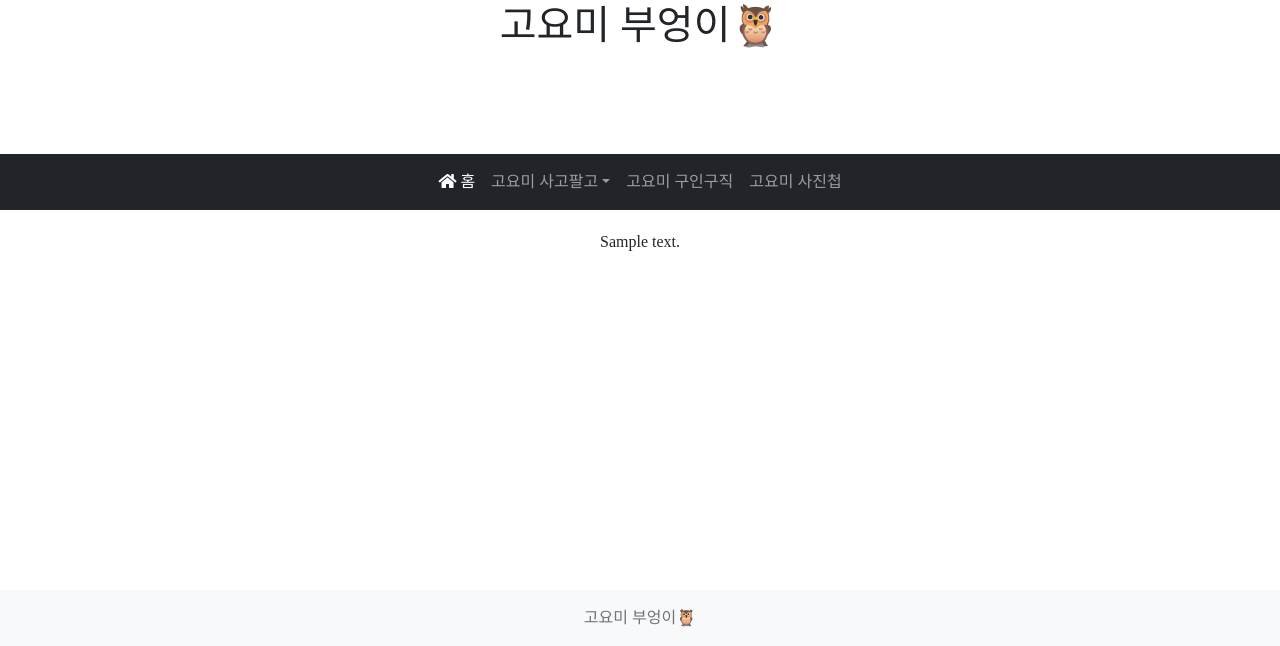
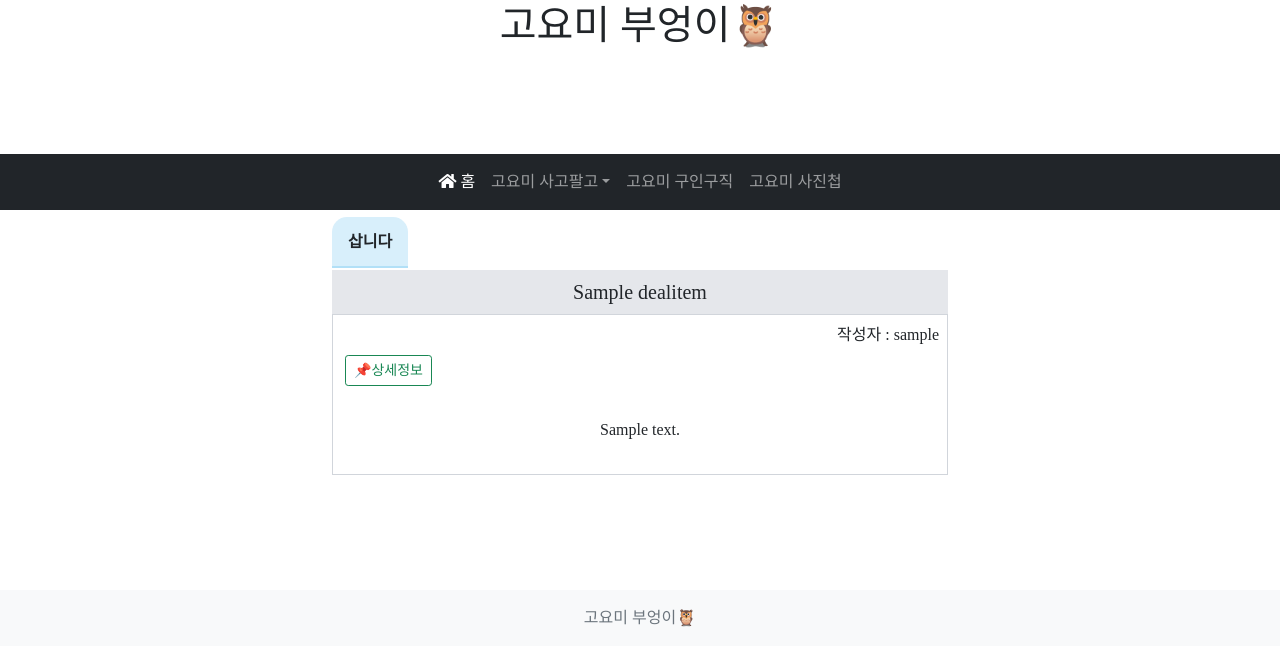
Before and after one commit to seuljaa/lllolll, a Django app: page /deal/deal_detail/1/ in a window 1280 px wide. Shown: the part 154-800 px from the top of the page. Run offline with Django 4.2, Linux system fonts and the light colour scheme; a user stored in the database is signed in; tables that the repository leaves empty hold one stand-in row (values such as "Sample post"); some libraries are stand-ins or nearby versions; some web fonts are replaced.

Commit message:
게시글디테일대충..

```diff
--- a/config/static/common.css
+++ b/config/static/common.css
@@ -1,3 +1,15 @@
+.t-m-0 {
+  margin: 0px;
+}
+
+.t-m-1 {
+  margin: 0.25rem;
+}
+
+.t-m-2 {
+  margin: 0.5rem;
+}
+
 .t-my-\[0px\] {
   margin-top: 0px;
   margin-bottom: 0px;
@@ -32,6 +44,10 @@
   margin-bottom: 0.5rem;
 }
 
+.t-ml-3 {
+  margin-left: 0.75rem;
+}
+
 .t-block {
   display: block;
 }
@@ -42,6 +58,18 @@
 
 .t-grid {
   display: grid;
+}
+
+.t-h-1 {
+  height: 0.25rem;
+}
+
+.t-h-0 {
+  height: 0px;
+}
+
+.t-h-1\/2 {
+  height: 50%;
 }
 
 .t-min-h-screen {
@@ -64,6 +92,10 @@
   width: 100%;
 }
 
+.t-w-1\/2 {
+  width: 50%;
+}
+
 .t-flex-1 {
   flex: 1 1 0%;
 }
@@ -74,6 +106,10 @@
 
 .t-flex-col {
   flex-direction: column;
+}
+
+.t-content-start {
+  align-content: flex-start;
 }
 
 .t-items-center {
@@ -98,6 +134,10 @@
 
 .t-border-0 {
   border-width: 0px;
+}
+
+.t-border {
+  border-width: 1px;
 }
 
 .t-border-r-0 {
@@ -125,6 +165,16 @@
   border-color: rgb(156 163 175 / var(--tw-border-opacity));
 }
 
+.t-border-gray-300 {
+  --tw-border-opacity: 1;
+  border-color: rgb(209 213 219 / var(--tw-border-opacity));
+}
+
+.t-bg-gray-200 {
+  --tw-bg-opacity: 1;
+  background-color: rgb(229 231 235 / var(--tw-bg-opacity));
+}
+
 .t-object-cover {
   -o-object-fit: cover;
      object-fit: cover;
@@ -140,6 +190,22 @@
 
 .t-p-3 {
   padding: 0.75rem;
+}
+
+.t-p-1 {
+  padding: 0.25rem;
+}
+
+.t-p-2 {
+  padding: 0.5rem;
+}
+
+.t-p-4 {
+  padding: 1rem;
+}
+
+.t-p-8 {
+  padding: 2rem;
 }
 
 .t-py-\[20px\] {
@@ -159,6 +225,10 @@
   padding-top: 0.75rem;
 }
 
+.t-text-left {
+  text-align: left;
+}
+
 .t-text-center {
   text-align: center;
 }
@@ -174,6 +244,21 @@
 .t-text-2xl {
   font-size: 1.5rem;
   line-height: 2rem;
+}
+
+.t-text-sm {
+  font-size: 0.875rem;
+  line-height: 1.25rem;
+}
+
+.t-text-xl {
+  font-size: 1.25rem;
+  line-height: 1.75rem;
+}
+
+.t-text-lg {
+  font-size: 1.125rem;
+  line-height: 1.75rem;
 }
 
 .t-font-bold {
--- a/config/templates/deal/deal_items_detail.html
+++ b/config/templates/deal/deal_items_detail.html
@@ -1,11 +1,63 @@
 {% extends "layout.html" %}
 {% load django_bootstrap5 %}
 {% block content %}
-
-
-<div class="t-text-center">
-    {{ detail.content | safe }}
+<div class="container t-text-center t-w-1/2">
+    <div>
+        <div class="t-text-left">
+            {%if detail.sale_buy == True %}
+            <p class="t-font-bold"><span
+                    style=" border-radius: 15px 15px 0 0; border-bottom: 2px solid #B2E0F7; padding: 1em; background: #D8EFFB;">삽니다</span>
+            </p>
+            {% else %}
+            <p><span
+                    style=" border-radius: 15px 15px 0 0; border-bottom: 2px solid #B2E0F7; padding: 1em; background: #D8EFFB;">팝니다</span>
+            </p>
+            {% endif %}
+        </div>
+        <div class="t-bg-gray-200 t-p-2 t-text-xl">
+            {{ detail.subject }}
+        </div>
+    </div>
+    <div class="t-border-solid t-border t-border-gray-300">
+        <div class="t-text-right t-p-2">
+            작성자 : {{ detail.user }}
+        </div>
+        <div class="t-text-left t-ml-3">
+            <button id="ss" class="btn btn-sm collapsed btn-outline-success" type="button" data-bs-toggle="collapse"
+                    data-bs-target="#demo">
+                📌상세정보
+            </button>
+            <div class="collapse " id="demo">
+                <div class="t-flex t-justify">
+                    <div class="card card-body t-w-1/2">
+                        <table class="table table-hover t-text-center t-align-middle">
+                            <thead>
+                            <tr class="thead-dark">
+                                <th>직업군</th>
+                                <th>부위</th>
+                                <th>스타포스</th>
+                                <th>윗잠</th>
+                                <th>아랫잠</th>
+                            </tr>
+                            </thead>
+                            <tbody>
+                            <tr>
+                                <td>{{ detail.group }}</td>
+                                <td>{{ detail.part }}</td>
+                                <td>{{ detail.star_force }}</td>
+                                <td>{{ detail.ability_1 }}</td>
+                                <td>{{ detail.ability_2 }}</td>
+                            </tr>
+                            </tbody>
+                        </table>
+                    </div>
+                </div>
+            </div>
+        </div>
+        <div class="t-p-8">
+            {{ detail.content | safe }}
+        </div>
+    </div>
 </div>
 
-
 {% endblock %}
--- a/deal/models.py
+++ b/deal/models.py
@@ -5,16 +5,16 @@ from accounts.models import User
 
 class DealItems(models.Model):
     STAR_FORCE_CHOICES = (
-        ('na', '해당없음'),
-        ('under_17', '17성 이하'),
-        ('up_17', '17성 초과'),
+        ('해당없음', '해당없음'),
+        ('17성 이하', '17성 이하'),
+        ('17성 초과', '17성 초과'),
     )
 
     ABILITY_CHOICES = (
-        ('na', '해당없음'),
-        ('epic', '에픽'),
-        ('unique', '유니크'),
-        ('legendary', '레전드리'),
+        ('해당없음', '해당없음'),
+        ('에픽', '에픽'),
+        ('유니크', '유니크'),
+        ('레전드리', '레전드리'),
     )
 
     SERVER_CHOICES = (
@@ -33,21 +33,21 @@ class DealItems(models.Model):
     )
 
     GROUP_CHOICES = (
-        ('warrior', '전사'),
-        ('magician', '마법사'),
-        ('archer', '궁수'),
-        ('thief', '도적'),
-        ('pirate', '해적'),
+        ('전사', '전사'),
+        ('마법사', '마법사'),
+        ('궁수', '궁수'),
+        ('도적', '도적'),
+        ('해적', '해적'),
     )
 
     Armor_CHOICES = (
-        ('cap', '모자'),
-        ('top', '상의'),
-        ('bottom', '하의'),
-        ('dress', '한벌옷'),
-        ('gloves', '장갑'),
-        ('cape', '망토'),
-        ('shoes', '신발'),
+        ('모자', '모자'),
+        ('상의', '상의'),
+        ('하의', '하의'),
+        ('한벌옷', '한벌옷'),
+        ('장갑', '장갑'),
+        ('망토', '망토'),
+        ('신발', '신발'),
     )
 
     user = models.ForeignKey(User, on_delete=models.DO_NOTHING)
--- a/photo/models.py
+++ b/photo/models.py
@@ -27,7 +27,7 @@ class Photo_post(models.Model):
 class Photo_Image(models.Model):
 
     post = models.ForeignKey(Photo_post, on_delete=models.CASCADE)
-    imgfile = models.ImageField(null=True, upload_to="photo", blank=True)
+    imgfile = models.ImageField(null=False, upload_to="photo", blank=False)
 
     def delete(self, *args, **kargs):
         os.remove(os.path.join(settings.MEDIA_ROOT, self.imgfile.name))
```
Also changed, not shown: accounts/migrations/0001_initial.py, comment/migrations/0001_initial.py, deal/migrations/0001_initial.py, deal/views.py (line endings or trailing spaces), photo/migrations/0001_initial.py.
